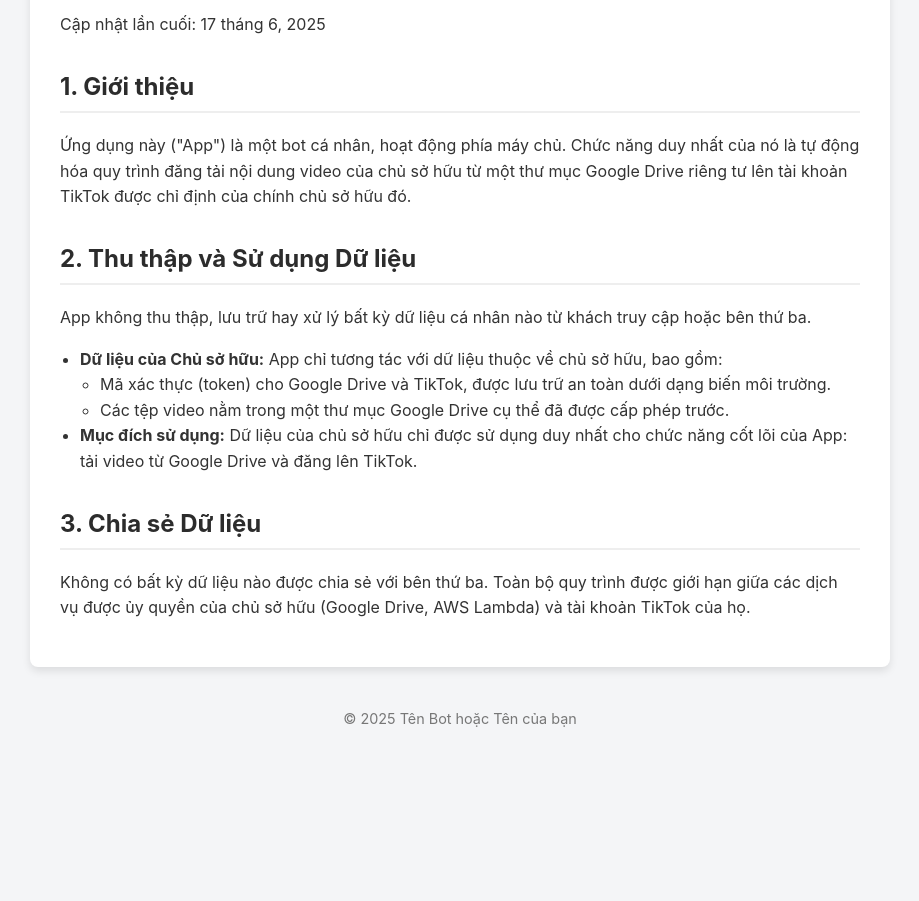
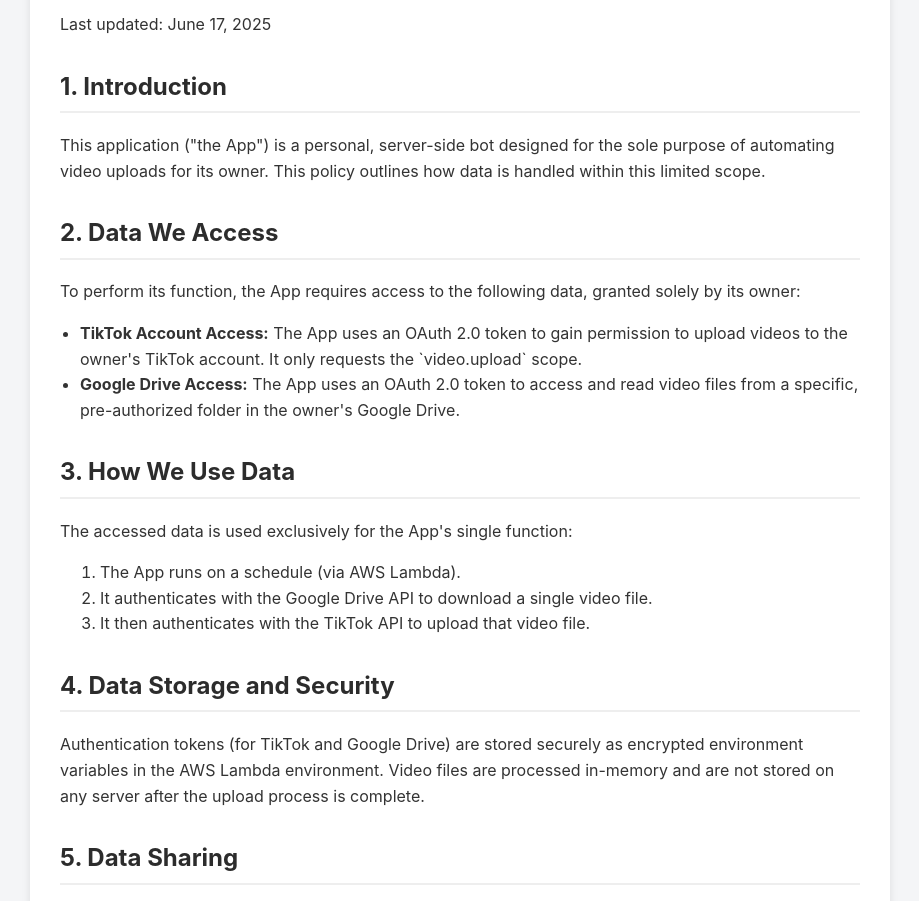
Before and after one commit to phucnguyengt/tiktokassistant, a plain HTML site: page privacy-policy.html in a window 1280 px wide. Shown: the part 172-1073 px from the top of the page, without its empty margins (180-1099 px from the left). Before the commit the page ends 937 px from the top, so only its background shows below. Drawn offline with Linux system fonts and the light colour scheme.

Commit message:
Update privacy-policy.html

```diff
--- a/privacy-policy.html
+++ b/privacy-policy.html
@@ -3,69 +3,43 @@
 <head>
     <meta charset="UTF-8">
     <meta name="viewport" content="width=device-width, initial-scale=1.0">
-    <title>Chính sách Bảo mật</title>
+    <title>Privacy Policy</title>
     <style>
-        body {
-            font-family: -apple-system, BlinkMacSystemFont, "Segoe UI", Roboto, Helvetica, Arial, sans-serif;
-            line-height: 1.6;
-            background-color: #f4f5f7;
-            color: #333;
-            margin: 0;
-            padding: 20px;
-        }
-        .container {
-            max-width: 800px;
-            margin: 40px auto;
-            padding: 30px;
-            background-color: #ffffff;
-            border-radius: 8px;
-            box-shadow: 0 4px 8px rgba(0,0,0,0.1);
-        }
-        h1 {
-            color: #1a1a1a;
-        }
-        h2 {
-            color: #2c2c2c;
-            border-bottom: 2px solid #eee;
-            padding-bottom: 5px;
-            margin-top: 30px;
-        }
-        ul {
-            padding-left: 20px;
-        }
-        .footer {
-            text-align: center;
-            margin-top: 40px;
-            font-size: 0.9em;
-            color: #777;
-        }
+        body { font-family: -apple-system, BlinkMacSystemFont, "Segoe UI", Roboto, Helvetica, Arial, sans-serif; line-height: 1.6; background-color: #f4f5f7; color: #333; margin: 0; padding: 20px; }
+        .container { max-width: 800px; margin: 40px auto; padding: 30px; background-color: #ffffff; border-radius: 8px; box-shadow: 0 4px 8px rgba(0,0,0,0.1); }
+        h1 { color: #1a1a1a; }
+        h2 { color: #2c2c2c; border-bottom: 2px solid #eee; padding-bottom: 5px; margin-top: 30px; }
+        ul { padding-left: 20px; }
     </style>
 </head>
 <body>
     <div class="container">
-        <h1>Chính sách Bảo mật</h1>
-        <p>Cập nhật lần cuối: 17 tháng 6, 2025</p>
+        <h1>Privacy Policy</h1>
+        <p>Last updated: June 17, 2025</p>
 
-        <h2>1. Giới thiệu</h2>
-        <p>Ứng dụng này ("App") là một bot cá nhân, hoạt động phía máy chủ. Chức năng duy nhất của nó là tự động hóa quy trình đăng tải nội dung video của chủ sở hữu từ một thư mục Google Drive riêng tư lên tài khoản TikTok được chỉ định của chính chủ sở hữu đó.</p>
+        <h2>1. Introduction</h2>
+        <p>This application ("the App") is a personal, server-side bot designed for the sole purpose of automating video uploads for its owner. This policy outlines how data is handled within this limited scope.</p>
 
-        <h2>2. Thu thập và Sử dụng Dữ liệu</h2>
-        <p>App không thu thập, lưu trữ hay xử lý bất kỳ dữ liệu cá nhân nào từ khách truy cập hoặc bên thứ ba.</p>
+        <h2>2. Data We Access</h2>
+        <p>To perform its function, the App requires access to the following data, granted solely by its owner:</p>
         <ul>
-            <li><strong>Dữ liệu của Chủ sở hữu:</strong> App chỉ tương tác với dữ liệu thuộc về chủ sở hữu, bao gồm:
-                <ul>
-                    <li>Mã xác thực (token) cho Google Drive và TikTok, được lưu trữ an toàn dưới dạng biến môi trường.</li>
-                    <li>Các tệp video nằm trong một thư mục Google Drive cụ thể đã được cấp phép trước.</li>
-                </ul>
-            </li>
-            <li><strong>Mục đích sử dụng:</strong> Dữ liệu của chủ sở hữu chỉ được sử dụng duy nhất cho chức năng cốt lõi của App: tải video từ Google Drive và đăng lên TikTok.</li>
+            <li><strong>TikTok Account Access:</strong> The App uses an OAuth 2.0 token to gain permission to upload videos to the owner's TikTok account. It only requests the `video.upload` scope.</li>
+            <li><strong>Google Drive Access:</strong> The App uses an OAuth 2.0 token to access and read video files from a specific, pre-authorized folder in the owner's Google Drive.</li>
         </ul>
 
-        <h2>3. Chia sẻ Dữ liệu</h2>
-        <p>Không có bất kỳ dữ liệu nào được chia sẻ với bên thứ ba. Toàn bộ quy trình được giới hạn giữa các dịch vụ được ủy quyền của chủ sở hữu (Google Drive, AWS Lambda) và tài khoản TikTok của họ.</p>
-    </div>
-     <div class="footer">
-        <p>&copy; 2025 Tên Bot hoặc Tên của bạn</p>
+        <h2>3. How We Use Data</h2>
+        <p>The accessed data is used exclusively for the App's single function:</p>
+        <ol>
+            <li>The App runs on a schedule (via AWS Lambda).</li>
+            <li>It authenticates with the Google Drive API to download a single video file.</li>
+            <li>It then authenticates with the TikTok API to upload that video file.</li>
+        </ol>
+
+        <h2>4. Data Storage and Security</h2>
+        <p>Authentication tokens (for TikTok and Google Drive) are stored securely as encrypted environment variables in the AWS Lambda environment. Video files are processed in-memory and are not stored on any server after the upload process is complete.</p>
+
+        <h2>5. Data Sharing</h2>
+        <p>No data is ever collected from users or shared with any third party. The App does not have any users other than its owner/developer. The data flow is strictly between the owner's authorized services.</p>
     </div>
 </body>
 </html>
```
